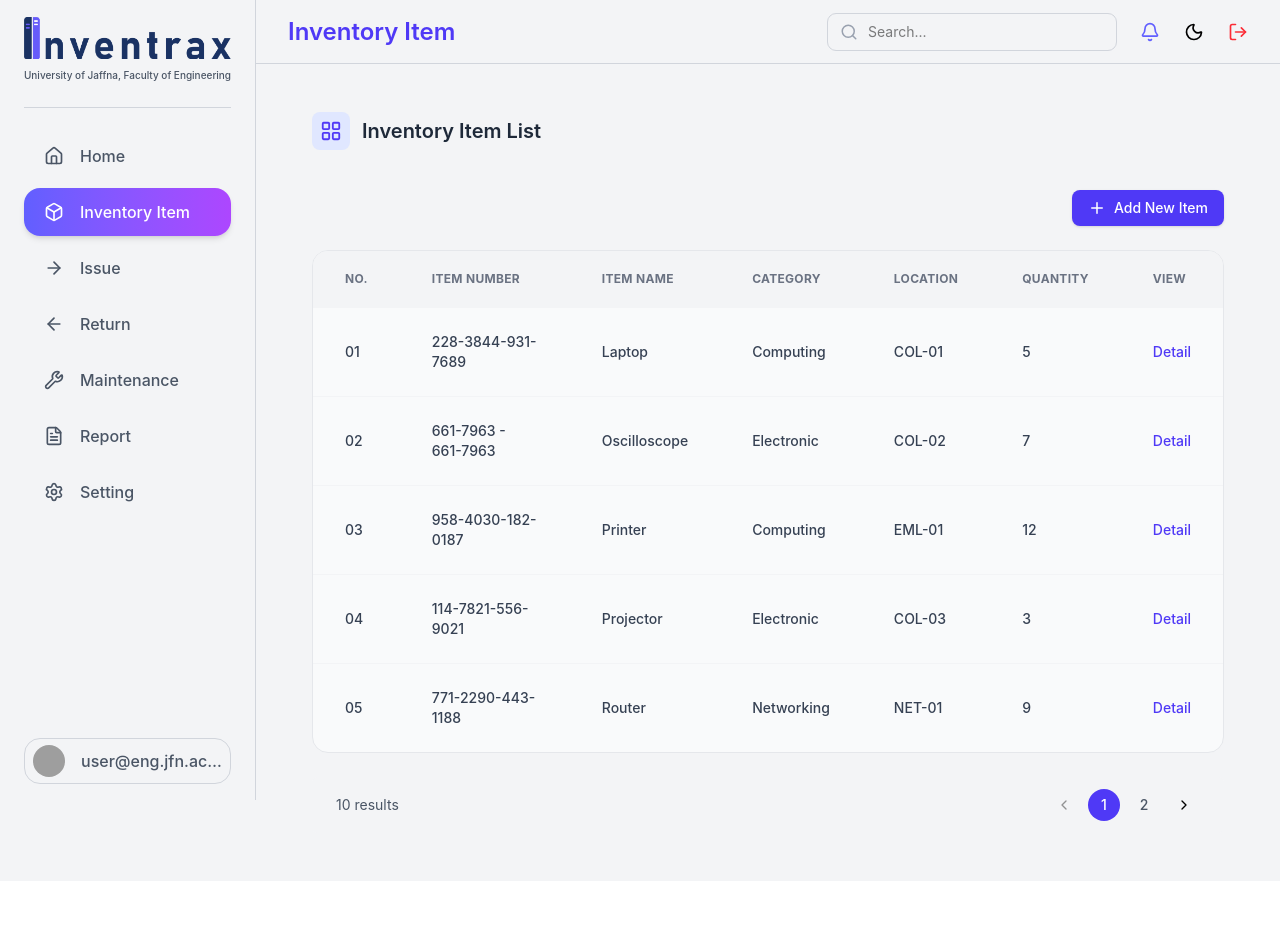
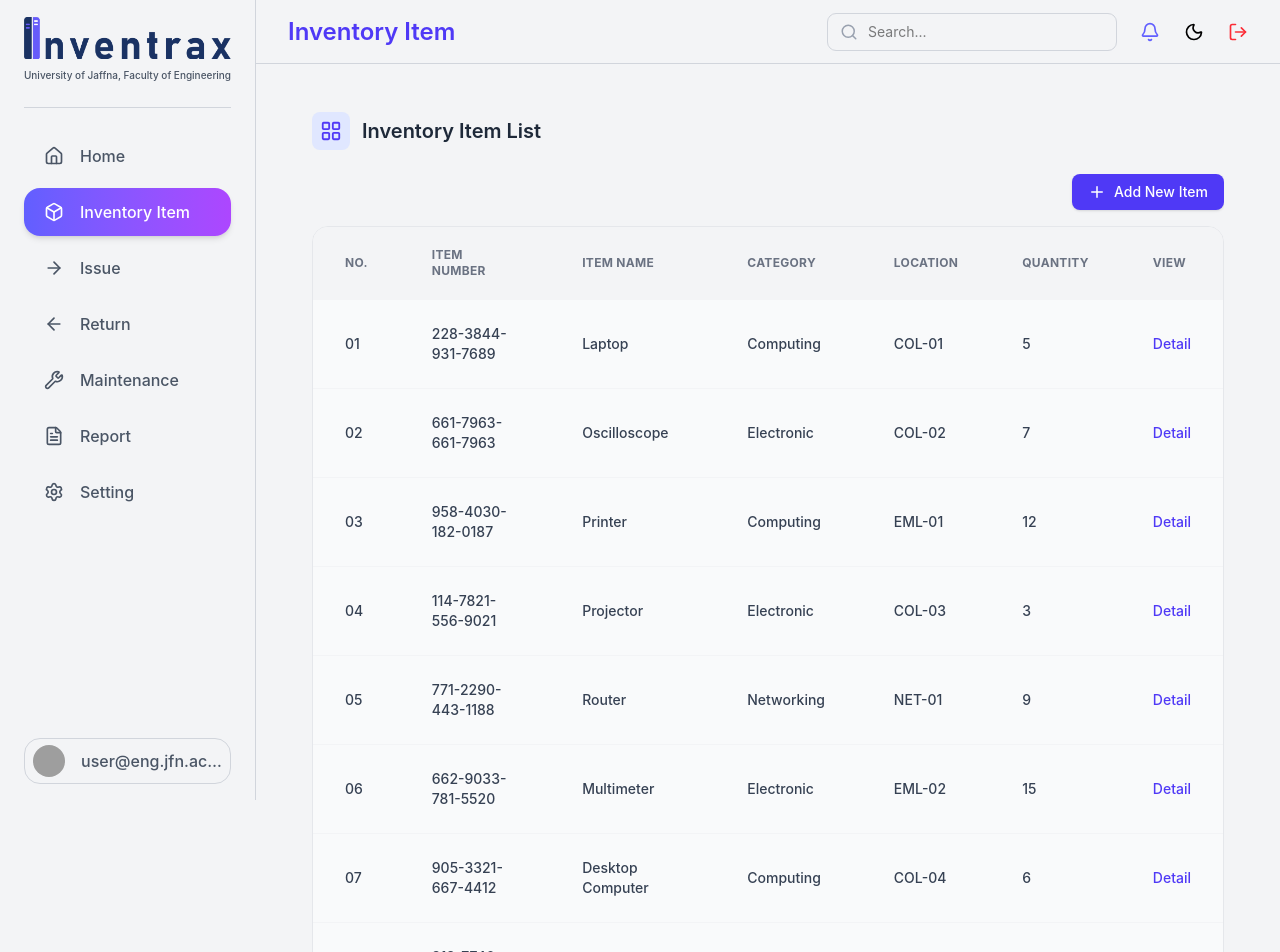
Before and after one commit to karenthiran/Inventory-Management-System, a React (Vite) app in the folder client/: page /inventory in a window 1280 px wide. Shown: the top 952 px of the page. Before the commit the page ends 881 px from the top, so only its background shows below. Built offline with nearby package versions, Linux system fonts and the light colour scheme; grey boxes are pictures that could not be loaded.

Commit message:
paginatioadded

```diff
--- a/client/src/pages/InventoryItem.jsx
+++ b/client/src/pages/InventoryItem.jsx
@@ -1,21 +1,10 @@
-import React, { useState } from "react";
+import React from "react";
 import { useNavigate } from "react-router-dom";
 import InventoryTable from "../components/layout/inventory/InventoryTable";
-import Pagination from "../components/common/Pagination";
 import { LayoutGrid, Plus } from "lucide-react";
 
 const InventoryItem = () => {
   const navigate = useNavigate();
-
-  /* ================= Pagination Setup ================= */
-
-  // Current active page
-  const [currentPage, setCurrentPage] = useState(1);
-
-  // How many items per page
-  const itemsPerPage = 5;
-
-  /* ================= Table Columns ================= */
 
   const tableColumns = [
     { header: "NO.", accessor: "no" },
@@ -34,8 +23,6 @@ const InventoryItem = () => {
     },
   ];
 
-  /* ================= Table Data ================= */
-
   const tableData = [
     {
       no: "01",
@@ -47,7 +34,7 @@ const InventoryItem = () => {
     },
     {
       no: "02",
-      itemNumber: "661-7963 - 661-7963",
+      itemNumber: "661-7963-661-7963",
       itemName: "Oscilloscope",
       category: "Electronic",
       location: "COL-02",
@@ -119,21 +106,10 @@ const InventoryItem = () => {
     },
   ];
 
-  /* ================= Simulate Backend Pagination ================= */
-
-  // Calculate index positions
-  const indexOfLastItem = currentPage * itemsPerPage;
-  const indexOfFirstItem = indexOfLastItem - itemsPerPage;
-
-  // Slice data for current page
-  const currentItems = tableData.slice(indexOfFirstItem, indexOfLastItem);
-
-  /* ================= Render ================= */
-
   return (
-    <div className="px-6 py-4">
-      {/* Page Header */}
-      <div className="flex items-center gap-3 mb-10">
+    <div className="h-full flex flex-col overflow-hidden px-6 py-4">
+      {/* Header */}
+      <div className="flex items-center gap-3 mb-6 flex-shrink-0">
         <div className="bg-indigo-100 p-2 rounded-lg">
           <LayoutGrid size={22} className="text-indigo-600" />
         </div>
@@ -142,10 +118,10 @@ const InventoryItem = () => {
         </h1>
       </div>
 
-      {/* Table Section */}
-      <div className="max-w-7xl mx-auto">
-        {/* Add Button Row */}
-        <div className="flex justify-end mb-6">
+      {/* Content Area */}
+      <div className="flex-1 flex flex-col max-w-7xl mx-auto w-full overflow-hidden">
+        {/* Add Button */}
+        <div className="flex justify-end mb-4 flex-shrink-0">
           <button
             onClick={() => navigate("/add-item")}
             className="flex items-center gap-2 bg-indigo-600 hover:bg-indigo-700 text-white px-4 py-2 rounded-lg text-sm font-medium transition-all duration-200 shadow-sm"
@@ -155,16 +131,10 @@ const InventoryItem = () => {
           </button>
         </div>
 
-        {/* Inventory Table */}
-        <InventoryTable columns={tableColumns} data={currentItems} />
-
-        {/* Pagination Component */}
-        <Pagination
-          totalItems={tableData.length}
-          itemsPerPage={itemsPerPage}
-          currentPage={currentPage}
-          onPageChange={setCurrentPage}
-        />
+        {/* Table Area */}
+        <div className="flex-1 overflow-hidden">
+          <InventoryTable columns={tableColumns} data={tableData} />
+        </div>
       </div>
     </div>
   );
```
